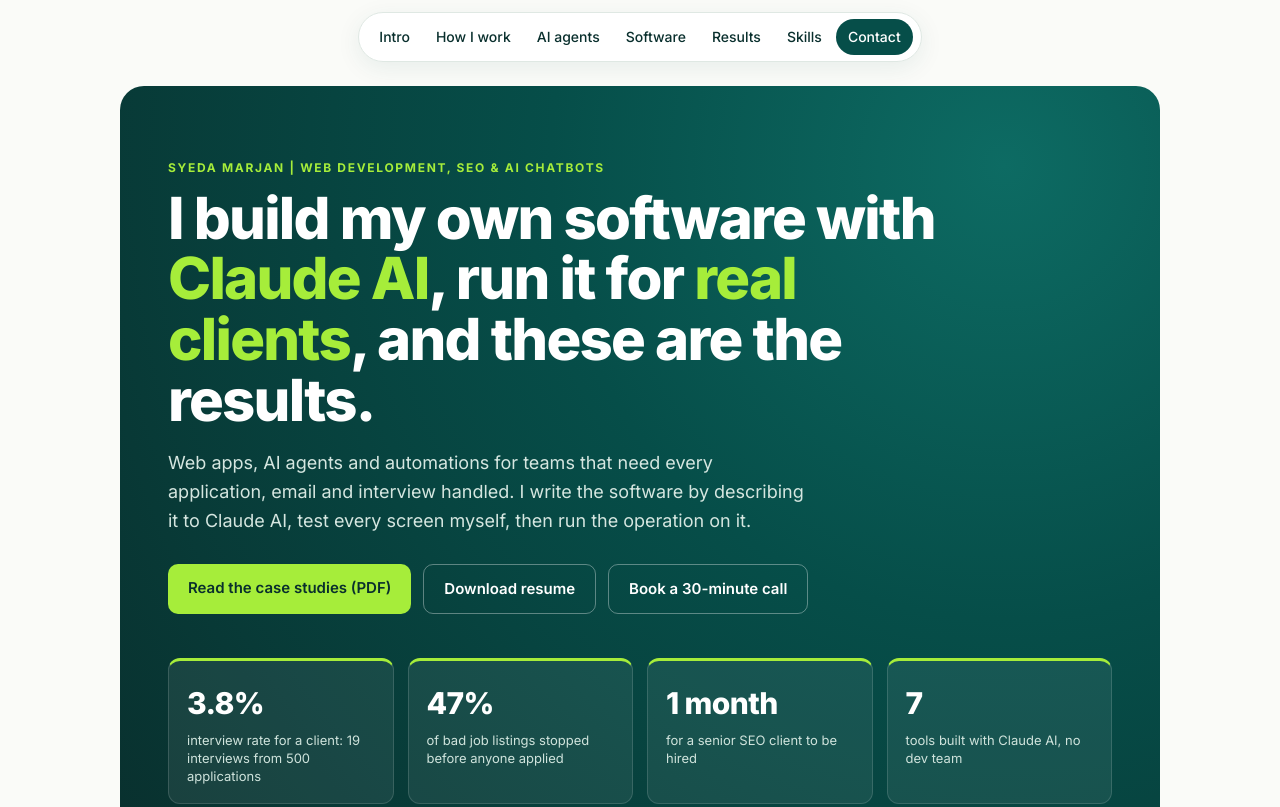
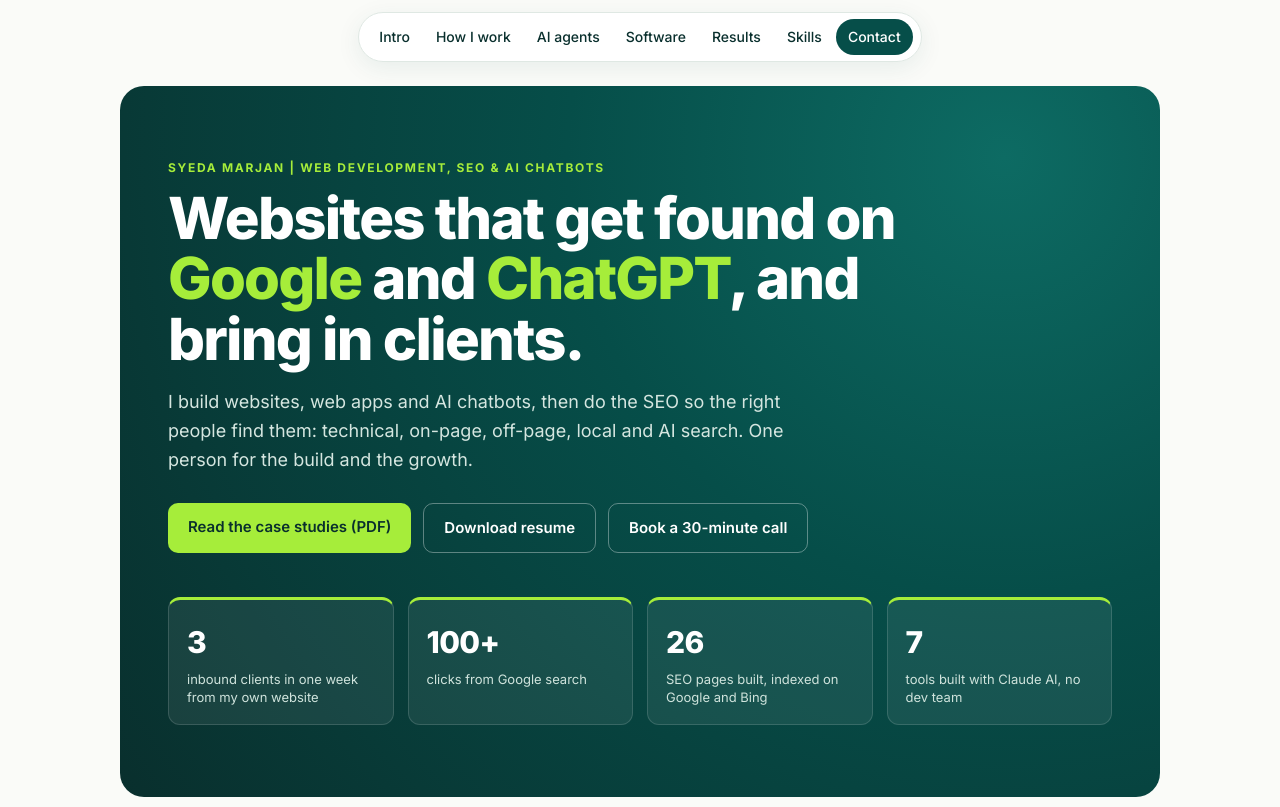
Before and after one commit to syedamarjanfarhan0-droid/syeda-marjan-website, a plain HTML site: page index.html in a window 1280 px wide. Shown: the top 807 px of the page. Drawn offline with Linux system fonts and the light colour scheme.

Commit message:
Lead with web, SEO and AI chatbots: new headline, SEO stats and page title
Co-Authored-By: Claude Opus 5.5 <noreply@anthropic.com>
Claude-Session: https://claude.ai/code/session_01HJ6VKJMDwwWGJPXPHGMpf9

```diff
--- a/index.html
+++ b/index.html
@@ -3,8 +3,8 @@
 <head>
 <meta charset="utf-8">
 <meta name="viewport" content="width=device-width, initial-scale=1">
-<title>Syeda Marjan | AI Automation &amp; Operations</title>
-<meta name="description" content="Syeda Marjan builds web apps and AI automations with Claude AI, then runs them for real clients. Portfolio, case studies and results.">
+<title>Syeda Marjan | Web Development, SEO &amp; AI Chatbots</title>
+<meta name="description" content="Syeda Marjan builds websites and AI chatbots, then gets them found on Google and ChatGPT. Web development, SEO and AI automation, with real client results.">
 <link rel="preconnect" href="https://fonts.googleapis.com">
 <link href="https://fonts.googleapis.com/css2?family=Inter:wght@400;500;600;700;800&display=swap" rel="stylesheet">
 <style>
@@ -76,17 +76,17 @@ footer{font-size:13px;color:var(--muted);padding:0 0 32px}
 
 <header class="hero">
   <div class="kick">Syeda Marjan | Web Development, SEO &amp; AI Chatbots</div>
-  <h1>I build my own software with <em>Claude AI</em>, run it for <em>real clients</em>, and these are the results.</h1>
-  <p>Web apps, AI agents and automations for teams that need every application, email and interview handled. I write the software by describing it to Claude AI, test every screen myself, then run the operation on it.</p>
+  <h1>Websites that get found on <em>Google</em> and <em>ChatGPT</em>, and bring in clients.</h1>
+  <p>I build websites, web apps and AI chatbots, then do the SEO so the right people find them: technical, on-page, off-page, local and AI search. One person for the build and the growth.</p>
   <div class="btns">
     <a class="btn lime" href="files/Syeda-Marjan-Portfolio.pdf" target="_blank">Read the case studies (PDF)</a>
     <a class="btn ghost" href="files/Syeda-Marjan-Resume.pdf" target="_blank">Download resume</a>
     <a class="btn ghost" href="https://calendly.com/marjansyeda0/30min" target="_blank">Book a 30-minute call</a>
   </div>
   <div class="stats">
-    <div class="stat"><b>3.8%</b><span>interview rate for a client: 19 interviews from 500 applications</span></div>
-    <div class="stat"><b>47%</b><span>of bad job listings stopped before anyone applied</span></div>
-    <div class="stat"><b>1 month</b><span>for a senior SEO client to be hired</span></div>
+    <div class="stat"><b>3</b><span>inbound clients in one week from my own website</span></div>
+    <div class="stat"><b>100+</b><span>clicks from Google search</span></div>
+    <div class="stat"><b>26</b><span>SEO pages built, indexed on Google and Bing</span></div>
     <div class="stat"><b>7</b><span>tools built with Claude AI, no dev team</span></div>
   </div>
 </header>
```
